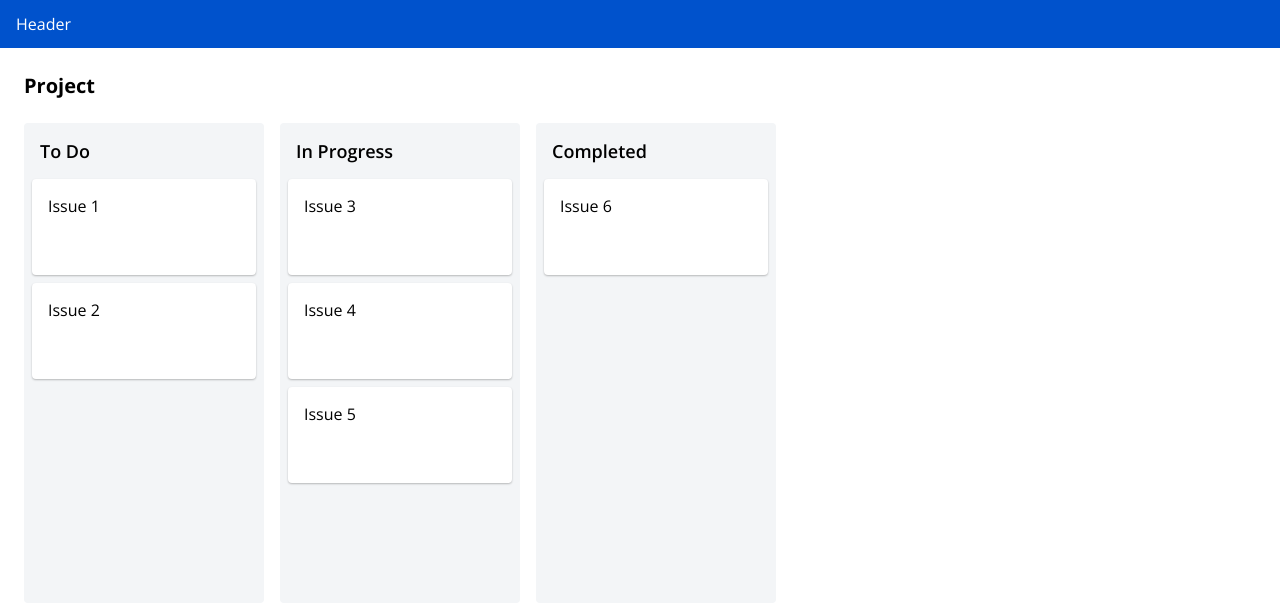
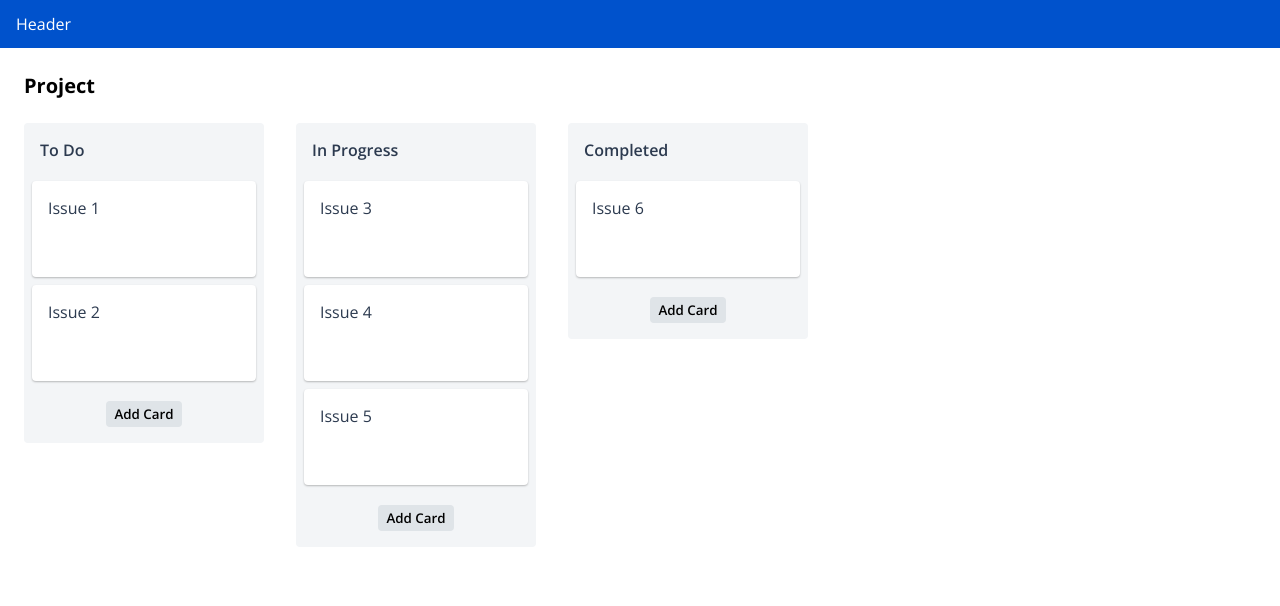
Before and after one commit to krisztian-kugler/tudu-web-components, a website built with webpack: page src/index.html in a window 1280 px wide. Built offline with nearby package versions, Linux system fonts and the light colour scheme.

Commit message:
board and column template/styles updated

```diff
--- a/src/app/components/board/board.component.scss
+++ b/src/app/components/board/board.component.scss
@@ -1,5 +1,6 @@
 tudu-board {
-  display: grid;
+  flex: 1;
+  display: flex;
   grid-auto-flow: column;
   justify-content: start;
   column-gap: 1rem;
--- a/src/app/components/board/column/card/card.component.scss
+++ b/src/app/components/board/column/card/card.component.scss
@@ -1,6 +1,6 @@
 tudu-card {
   display: block;
-  width: 100%;
+  width: 224px;
   height: 6rem;
   padding: 1rem;
   border-radius: 0.25rem;
--- a/src/app/components/board/column/column.component.scss
+++ b/src/app/components/board/column/column.component.scss
@@ -1,21 +1,44 @@
 tudu-column {
-  display: block;
+  display: flex;
+  flex-flow: column;
   width: 15rem;
-  height: 30rem;
-  padding: 1rem 0.5rem;
-  border-radius: 0.25rem;
-  background-color: #f3f5f7;
+  margin-right: 1rem;
+  color: #2c3a4f;
+
+  .column {
+    padding-top: 1rem;
+    border-radius: 0.25rem;
+    background-color: #f3f5f7;
+  }
 
   .column-title {
-    padding: 0 0.5rem;
+    padding: 0 1rem;
     margin-bottom: 1rem;
-    font-size: 1.125rem;
+    font-size: 1rem;
     font-weight: 600;
   }
 
   .card-list {
+    flex: 1;
     display: grid;
     grid-auto-flow: row;
-    row-gap: 0.5rem;
+    margin: 1rem 0;
+  }
+
+  .add-card {
+    display: block;
+    outline: none;
+    border: none;
+    border-radius: 0.25rem;
+    padding: 0.25rem 0.5rem;
+    margin: 0 auto 1rem;
+    background-color: #dfe4e8;
+    font-family: "Open Sans";
+    font-weight: 600;
+    cursor: pointer;
+  }
+
+  .card-slot {
+    padding: 0.25rem 0.5rem;
   }
 }
--- a/src/app/components/board/column/column.component.ts
+++ b/src/app/components/board/column/column.component.ts
@@ -1,12 +1,14 @@
-import { Component } from "@core";
+import { Component, Injector } from "@core";
 import "./column.component.scss";
 import CardComponent from "./card/card.component";
+import { DragDropService } from "../../../services/drag-drop.service";
 
 @Component({
   selector: "tudu-column",
 })
 export default class ColumnComponent extends HTMLElement {
   private _column: any;
+  private dragDropService: DragDropService;
 
   get column(): any {
     return this._column;
@@ -20,18 +22,27 @@ export default class ColumnComponent extends HTMLElement {
     super();
   }
 
-  onInit() {}
+  onInit() {
+    this.dragDropService = Injector.inject(this, DragDropService);
+    this.dragDropService.defineDropzone(this);
+  }
 
   render() {
     this.innerHTML = `
-      <h2 class="column-title">${this.column.title}</h2>
-      <div class="card-list"></div>
+      <div class="column">
+        <h2 class="column-title">${this.column.title}</h2>
+        <div class="card-list"></div>
+        <button class="add-card">Add Card</button>
+      </div>
     `;
 
     for (const issue of this.column.issues) {
+      const cardSlotElement = document.createElement("div");
+      cardSlotElement.classList.add("card-slot");
       const cardElement = document.createElement("tudu-card") as CardComponent;
       cardElement.issue = issue;
-      this.querySelector(".card-list").append(cardElement);
+      cardSlotElement.append(cardElement);
+      this.querySelector(".card-list").append(cardSlotElement);
     }
   }
 }
--- a/src/app/components/root.component.scss
+++ b/src/app/components/root.component.scss
@@ -1,5 +1,12 @@
 tudu-root {
+  display: flex;
+  flex-direction: column;
+  min-height: 100vh;
+
   .workspace {
+    flex: 1;
+    display: flex;
+    flex-flow: column;
     padding: 0 1.5rem;
 
     .project-header {
```
